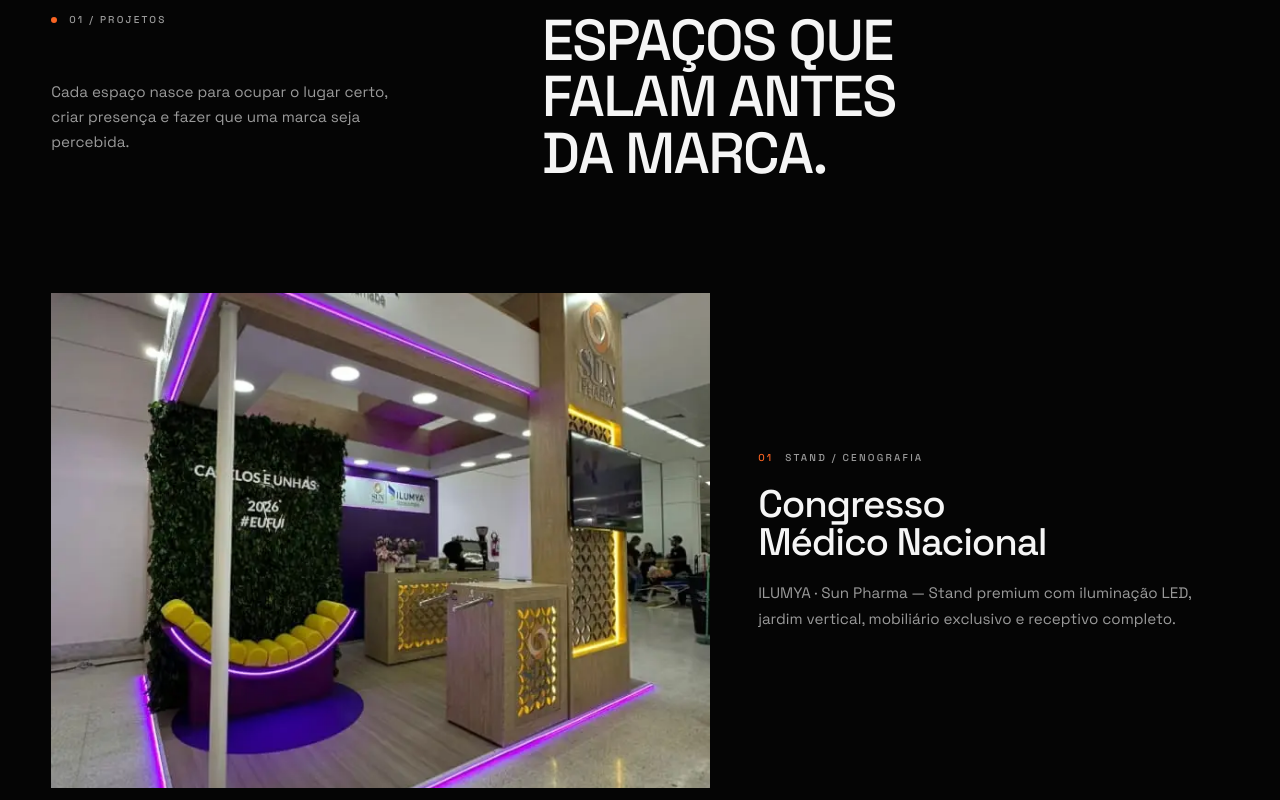
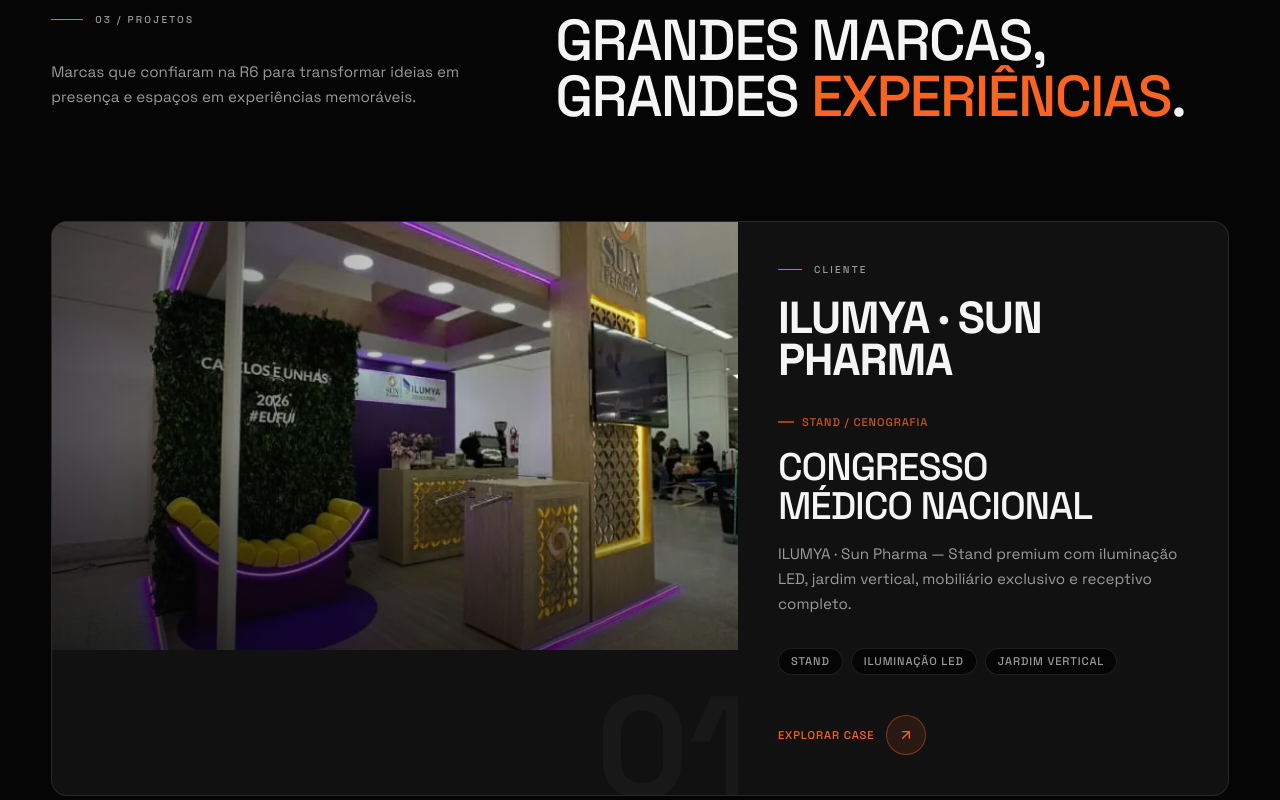
Before and after one commit to ryanmagrani582-a11y/r6-cenografia, a Next.js app: page / in a window 1280 px wide. Shown: the part 1500-2300 px from the top of the page. Built offline with nearby package versions, Linux system fonts and the light colour scheme.

Commit message:
feat: redesign FeaturedProjects - marca cliente como destaque editorial

```diff
--- a/src/components/sections/FeaturedProjects.tsx
+++ b/src/components/sections/FeaturedProjects.tsx
@@ -7,60 +7,46 @@
 import { gsap, registerGsapPlugins } from "@/lib/gsap";
 import { usePrefersReducedMotion } from "@/hooks/usePrefersReducedMotion";
 import { Container } from "@/components/ui/Container";
-import { cn } from "@/lib/utils";
 import { featuredProjects } from "@/content/projects";
 import type { Project } from "@/types";
 
-const ASPECTS = ["aspect-[4/3]", "aspect-[3/4]", "aspect-[21/9]"];
+function ProjectCard({ project, index }: { project: Project; index: number }) {
+  const isEven = index % 2 === 0;
 
-function ProjectMedia({ project, index }: { project: Project; index: number }) {
   return (
-    <Link
-      href={`/projetos/${project.slug}`}
-      aria-label={`${project.title} — ${project.subtitle || project.category}`}
-      className="group relative block w-full overflow-hidden focus-visible:outline-acid"
-    >
-      <span className={cn("block w-full", ASPECTS[index % ASPECTS.length])}>
-        <Image
-          src={project.coverImage}
-          alt={project.alt ?? project.title}
-          fill
-          sizes="(max-width: 768px) 100vw, 60vw"
-          className="object-cover transition-transform duration-700 group-hover:scale-[1.03]"
-        />
-      </span>
-      <span
-        aria-hidden
-        className="absolute inset-0 flex items-center justify-center bg-void/30 opacity-0 transition-opacity duration-500 group-hover:opacity-100 group-focus-within:opacity-100"
-      >
-        <span className="r6-label inline-flex translate-y-4 items-center justify-center gap-2 rounded-full border border-bone/40 px-5 py-2 text-bone transition-transform duration-500 group-hover:translate-y-0 group-focus-within:translate-y-0">
-          Ver proyecto <ArrowUpRight size={14} />
-        </span>
-      </span>
-    </Link>
+    <article className="group relative grid grid-cols-1 gap-0 overflow-hidden rounded-2xl border border-line bg-surface transition-all duration-700 hover:border-acid/20 md:grid-cols-12">
+      <div className={`relative order-1 overflow-hidden md:col-span-7 ${isEven ? "" : "md:order-2"}`}>
+        <div className="relative aspect-[16/10] w-full overflow-hidden">
+          <Image src={project.coverImage} alt={project.alt ?? project.title} fill sizes="(max-width: 768px) 100vw, 55vw" className="object-cover transition-transform duration-[1200ms] ease-out group-hover:scale-[1.06]" />
+          <div className="absolute inset-0 bg-gradient-to-r from-void/80 via-void/30 to-transparent opacity-70 transition-opacity duration-700 group-hover:opacity-50" />
+          <div className="absolute inset-0 bg-gradient-to-t from-void/60 via-transparent to-transparent" />
+        </div>
+        <span className="pointer-events-none absolute -bottom-4 -right-2 text-[7rem] font-black uppercase leading-none text-line/30 transition-all duration-700 group-hover:text-acid/10 md:-bottom-6 md:-right-4 md:text-[9rem]" aria-hidden>{String(index + 1).padStart(2, "0")}</span>
+      </div>
+
+      <div className={`relative z-10 flex flex-col justify-between gap-8 p-8 order-2 md:col-span-5 md:p-10 ${isEven ? "" : "md:order-1"}`}>
+        <div className="flex flex-col gap-5">
+          <span className="r6-overline text-acid flex items-center gap-3" aria-hidden><span className="inline-block h-px w-6 bg-acid" />Cliente</span>
+          <h3 className="text-[clamp(1.75rem,3.5vw,2.8rem)] font-black uppercase leading-[0.95] tracking-tight text-bone transition-colors duration-500 group-hover:text-acid">{project.client || "Projeto Confidencial"}</h3>
+        </div>
+
+        <div className="flex flex-col gap-4">
+          <div className="flex items-center gap-2"><span className="inline-block h-0.5 w-4 bg-acid/60" aria-hidden /><p className="r6-label text-acid/80">{project.category}</p></div>
+          <h4 className="r6-h2 uppercase leading-tight">{project.title}</h4>
+          {project.subtitle ? (<p className="r6-body text-muted leading-relaxed max-w-md">{project.subtitle}</p>) : null}
+          {project.location ? (<p className="r6-label text-muted/70 uppercase tracking-wider mt-1">{project.location}</p>) : null}
+        </div>
+
+        {project.services && project.services.length > 0 ? (
+          <div className="flex flex-wrap gap-2">{project.services.slice(0, 3).map((service) => (<span key={service} className="r6-label inline-flex items-center rounded-full border border-line bg-void px-3 py-1 text-xs uppercase tracking-wider text-muted transition-all duration-300 group-hover:border-acid/30 group-hover:text-bone">{service}</span>))}</div>
+        ) : null}
+
+        <div className="mt-2"><Link href={`/projetos/${project.slug}`} className="group/cta inline-flex items-center gap-3 text-acid transition-all duration-300 hover:gap-5" aria-label={`Ver projeto ${project.title}`}><span className="r6-label uppercase font-semibold tracking-wider">Explorar case</span><span className="flex h-10 w-10 items-center justify-center rounded-full border border-acid/40 bg-acid/10 transition-all duration-300 group-hover/cta:border-acid group-hover/cta:bg-acid group-hover/cta:text-void"><ArrowUpRight size={16} /></span></Link></div>
+      </div>
+    </article>
   );
 }
 
-function ProjectMeta({ project, index }: { project: Project; index: number }) {
-  return (
-    <div className="flex flex-col gap-5">
-      <p className="r6-overline flex items-center gap-3">
-        <span className="r6-project-index" aria-hidden>
-          {String(index + 1).padStart(2, "0")}
-        </span>
-        {project.category}
-      </p>
-      <h3 className="r6-project-title">{project.title}</h3>
-      {project.subtitle ? (
-        <p className="r6-body text-muted">{project.subtitle}</p>
-      ) : null}
-    </div>
-  );
-}
-
-/**
- * Portafolio editorial — composición asimétrica sobre grid de 12 columnas.
- */
 export function FeaturedProjects() {
   const rootRef = useRef<HTMLElement | null>(null);
   const reduced = usePrefersReducedMotion();
@@ -71,83 +57,46 @@
 
     registerGsapPlugins();
     const ctx = gsap.context(() => {
-      const items = gsap.utils.toArray<HTMLElement>(
-        "[data-featured-item]",
-      );
+      const items = gsap.utils.toArray<HTMLElement>("[data-featured-item]");
       for (const el of items) {
-        gsap.fromTo(
-          el,
-          { y: 44, autoAlpha: 0 },
-          {
-            y: 0,
-            autoAlpha: 1,
-            duration: 1.1,
-            ease: "power3.out",
-            scrollTrigger: {
-              trigger: el,
-              start: "top 85%",
-              once: true,
-            },
-          },
-        );
+        gsap.fromTo(el, { y: 56, autoAlpha: 0 }, { y: 0, autoAlpha: 1, duration: 1.2, ease: "power3.out", scrollTrigger: { trigger: el, start: "top 82%", once: true } });
       }
     }, root);
 
-    return () => {
-      ctx.revert();
-    };
+    return () => ctx.revert();
   }, [reduced]);
 
   return (
-    <section
-      ref={rootRef}
-      aria-label="Projetos destacados"
-      className="bg-void"
-    >
-      <Container className="flex flex-col gap-14 md:gap-20">
-        <header className="grid grid-cols-1 gap-10 md:grid-cols-12 md:gap-8">
-          <div data-featured-item className="flex flex-col gap-3 md:col-span-4 md:row-span-2 md:row-start-1">
-            <p className="r6-overline flex items-center gap-3">
-              <span className="inline-block h-1.5 w-1.5 rounded-full bg-acid" aria-hidden />
-              01 / Projetos
+    <section ref={rootRef} aria-label="Projetos destacados" className="bg-void">
+      <Container className="flex flex-col gap-16 md:gap-24">
+        <header className="grid grid-cols-1 gap-8 md:grid-cols-12 md:gap-8">
+          <div data-featured-item className="flex flex-col gap-4 md:col-span-5">
+            <p className="r6-overline flex items-center gap-3 text-acid">
+              <span className="inline-block h-px w-8 bg-acid" aria-hidden />
+              03 / PROJETOS
             </p>
-            <p data-featured-item className="r6-body mt-8 text-muted md:mt-10">
-              Cada espaço nasce para ocupar o lugar certo, criar presença
-              e fazer que uma marca seja percebida.
-            </p>
+            <p className="r6-body mt-4 max-w-md text-muted">Marcas que confiaram na R6 para transformar ideias em presença e espaços em experiências memoráveis.</p>
           </div>
-          <h2
-            data-featured-item
-            className="r6-story r6-story-lg uppercase md:col-span-8 md:col-start-6"
-          >
-            <span className="block">Espaços que</span>
-            <span className="block">falam antes</span>
-            <span className="block">da marca.</span>
+          <h2 data-featured-item className="r6-story r6-story-lg uppercase md:col-span-7 md:col-start-6">
+            <span className="block">Grandes marcas,</span>
+            <span className="block">grandes <span className="text-acid">experiências</span>.</span>
           </h2>
         </header>
 
-        {featuredProjects.map((project, i) => {
-          const flipped = i === 1;
-          const panoramic = i === 2;
-          return (
-            <div
-              key={project.slug}
-              data-featured-item
-              className={
-                panoramic
-                  ? "flex flex-col gap-8"
-                  : "flex flex-col gap-8 md:flex-row md:items-center md:gap-12"
-              }
-            >
-              <div className={panoramic ? "" : flipped ? "md:order-2 md:w-7/12" : "md:w-7/12"}>
-                <ProjectMedia project={project} index={i} />
-              </div>
-              <div className={panoramic ? "" : flipped ? "md:order-1 md:w-5/12" : "md:w-5/12"}>
-                <ProjectMeta project={project} index={i} />
-              </div>
+        <div className="flex flex-col gap-12 md:gap-20">
+          {featuredProjects.map((project, i) => (
+            <div key={project.slug} data-featured-item>
+              <ProjectCard project={project} index={i} />
             </div>
-          );
-        })}
+          ))}
+        </div>
+
+        <div data-featured-item className="flex items-center justify-center border-t border-line pt-14 md:pt-20">
+          <Link href="/projetos" className="group inline-flex items-center gap-4 rounded-full border border-acid/30 bg-acid/5 px-10 py-5 transition-all duration-500 hover:border-acid hover:bg-acid hover:shadow-[0_0_30px_rgba(249,100,35,0.15)]">
+            <span className="r6-h3 uppercase font-semibold text-bone group-hover:text-void">Ver todos os projetos</span>
+            <span className="flex h-8 w-8 items-center justify-center rounded-full bg-acid/20 transition-all duration-300 group-hover:bg-void/20"><ArrowUpRight size={16} className="text-acid group-hover:text-void" /></span>
+          </Link>
+        </div>
       </Container>
     </section>
   );
```
